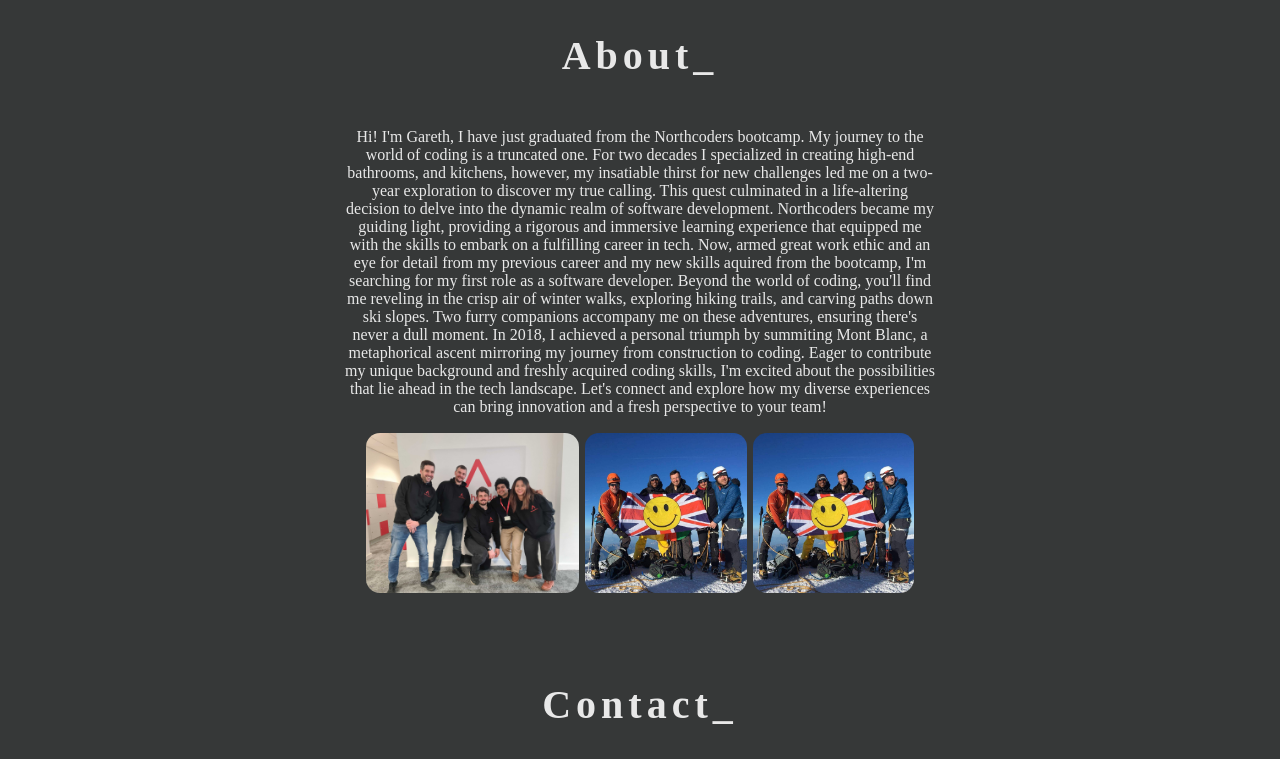
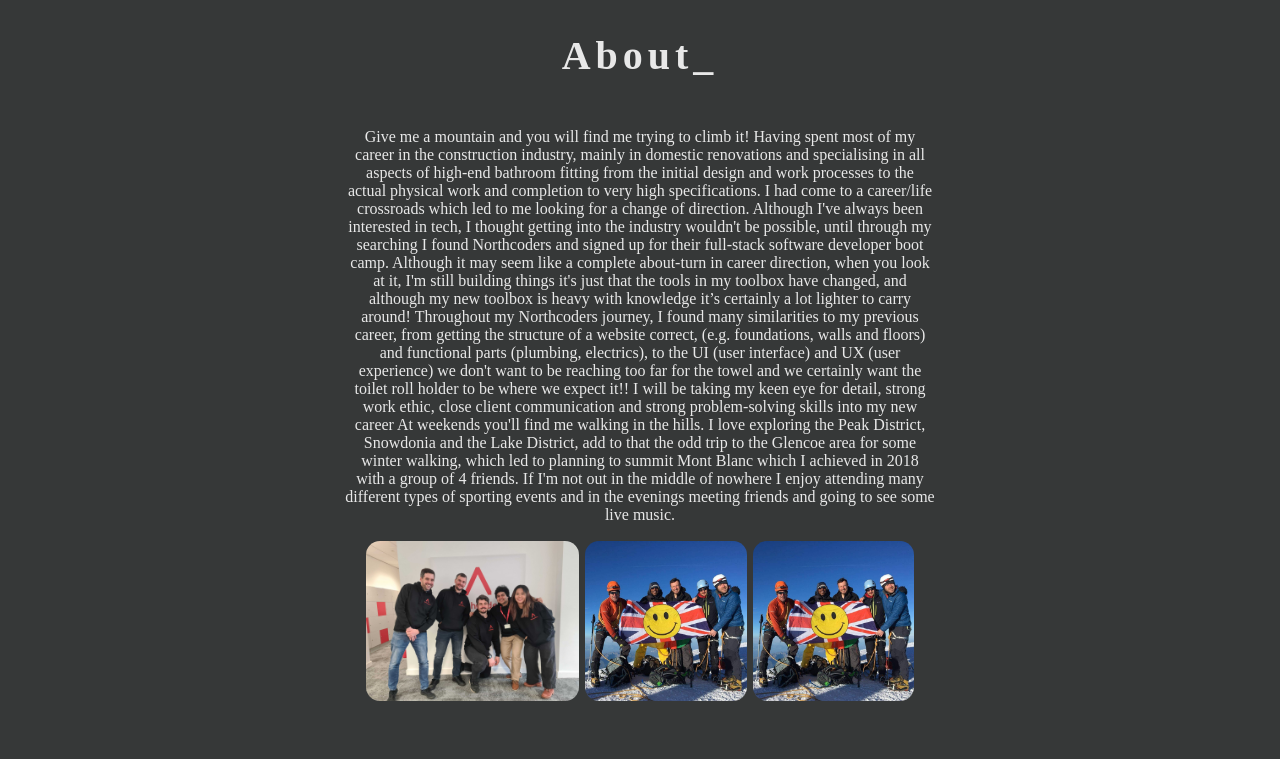
Before and after one commit to Gazdean/html-portfolio-page, a website: page index.html in a window 1280 px wide. Shown: the part 2740-3499 px from the top of the page. Drawn offline with Linux system fonts and the light colour scheme; a web font is replaced by a local one.

Commit message:
changed about me section

```diff
--- a/index.html
+++ b/index.html
@@ -44,27 +44,15 @@
       <div id="about-container">
         <h2 class="section-header">About_</h2>
         <p id="about-text">
-          Hi! I'm Gareth, I have just graduated from the Northcoders bootcamp.
-          My journey to the world of coding is a truncated one. For two decades
-          I specialized in creating high-end bathrooms, and kitchens, however,
-          my insatiable thirst for new challenges led me on a two-year exploration
-          to discover my true calling. This quest culminated in a life-altering
-          decision to delve into the dynamic realm of software development.
-          Northcoders became my guiding light, providing a rigorous and immersive
-          learning experience that equipped me with the skills to embark on a
-          fulfilling career in tech. Now, armed great work ethic and an eye for detail from
-          my previous career and my new skills aquired from the bootcamp, I'm searching
-          for my first role as a software developer.
-          Beyond the world of coding, you'll find me reveling in the crisp air of winter walks,
-          exploring hiking trails, and carving paths down ski slopes. Two furry companions accompany me
-          on these adventures, ensuring there's never a dull moment. In 2018, I
-          achieved a personal triumph by summiting Mont Blanc, a metaphorical
-          ascent mirroring my journey from construction to coding. Eager to
-          contribute my unique background and freshly acquired coding skills,
-          I'm excited about the possibilities that lie ahead in the tech
-          landscape. Let's connect and explore how my diverse experiences can
-          bring innovation and a fresh perspective to your team!
-        </p>
+          Give me a mountain and you will find me trying to climb it!
+
+Having spent most of my career in the construction industry, mainly in domestic renovations and specialising in all aspects of high-end bathroom fitting from the initial design and work processes to the actual physical work and completion to very high specifications.  I had come to a career/life crossroads which led to me looking for a change of direction. Although I've always been interested in tech, I thought getting into the industry wouldn't be possible, until through my searching I found Northcoders and signed up for their full-stack software developer boot camp.
+
+Although it may seem like a complete about-turn in career direction, when you look at it, I'm still building things it's just that the tools in my toolbox have changed, and although my new toolbox is heavy with knowledge it’s certainly a lot lighter to carry around!
+
+Throughout my Northcoders journey, I found many similarities to my previous career, from getting the structure of a website correct, (e.g. foundations, walls and floors) and functional parts (plumbing, electrics), to the UI (user interface) and UX (user experience) we don't want to be reaching too far for the towel and we certainly want the toilet roll holder to be where we expect it!! I will be taking my keen eye for detail, strong work ethic, close client communication and strong problem-solving skills into my new career
+
+At weekends you'll find me walking in the hills. I love exploring the Peak District, Snowdonia and the Lake District, add to that the odd trip to the Glencoe area for some winter walking, which led to planning to summit Mont Blanc which I achieved in 2018 with a group of 4 friends. If I'm not out in the middle of nowhere I enjoy attending many different types of sporting events and in the evenings meeting friends and going to see some live music.
         <div id="gallery-container">
           <img class="gallery-image" src="./Assets/Images/northcoders.jpg" alt="Gareth and final project team members at northcoders">
           <img class="gallery-image" src="./Assets/Images/mont-blanc.jpg" alt="Gareth and friends at the summit of Mont Blanc">
```
